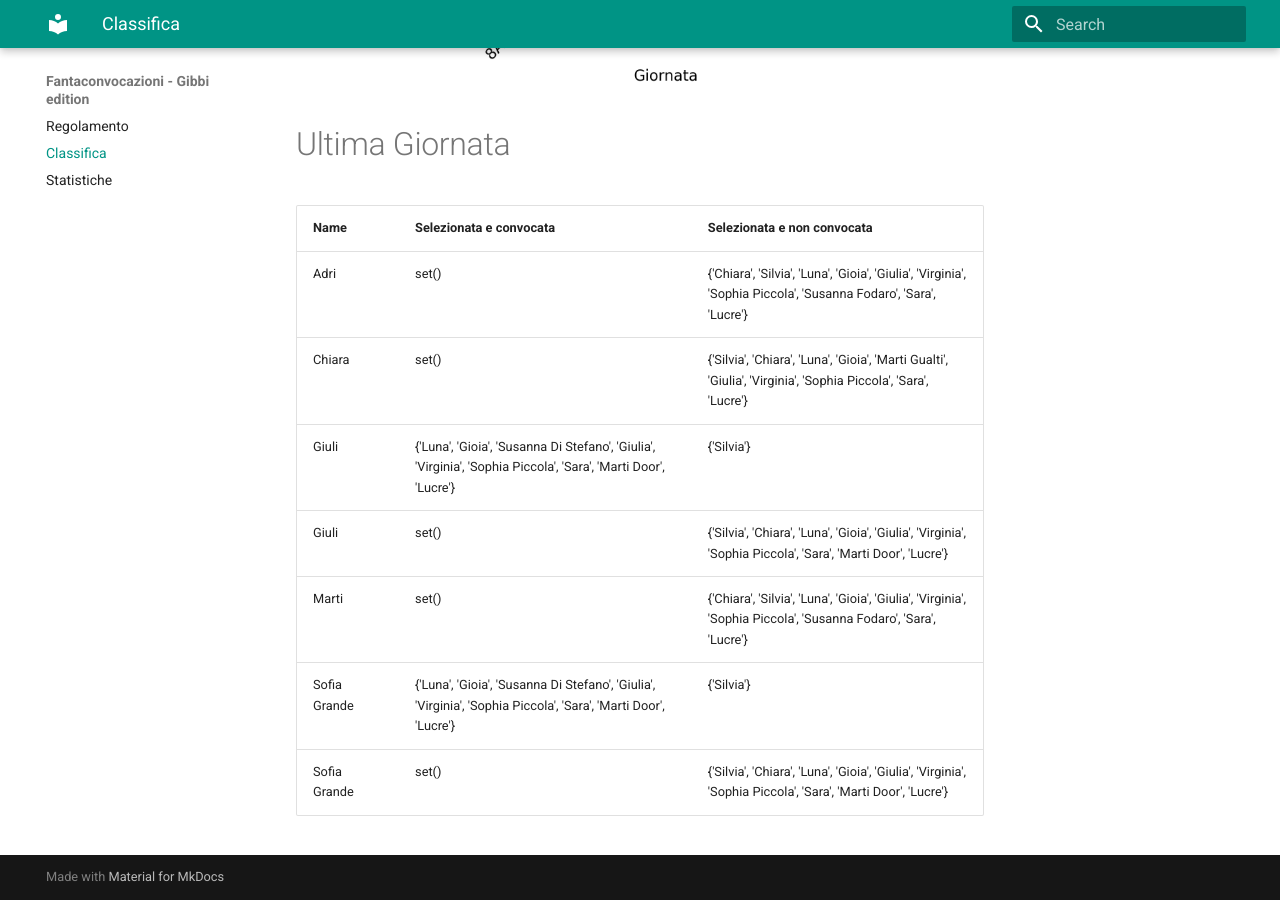
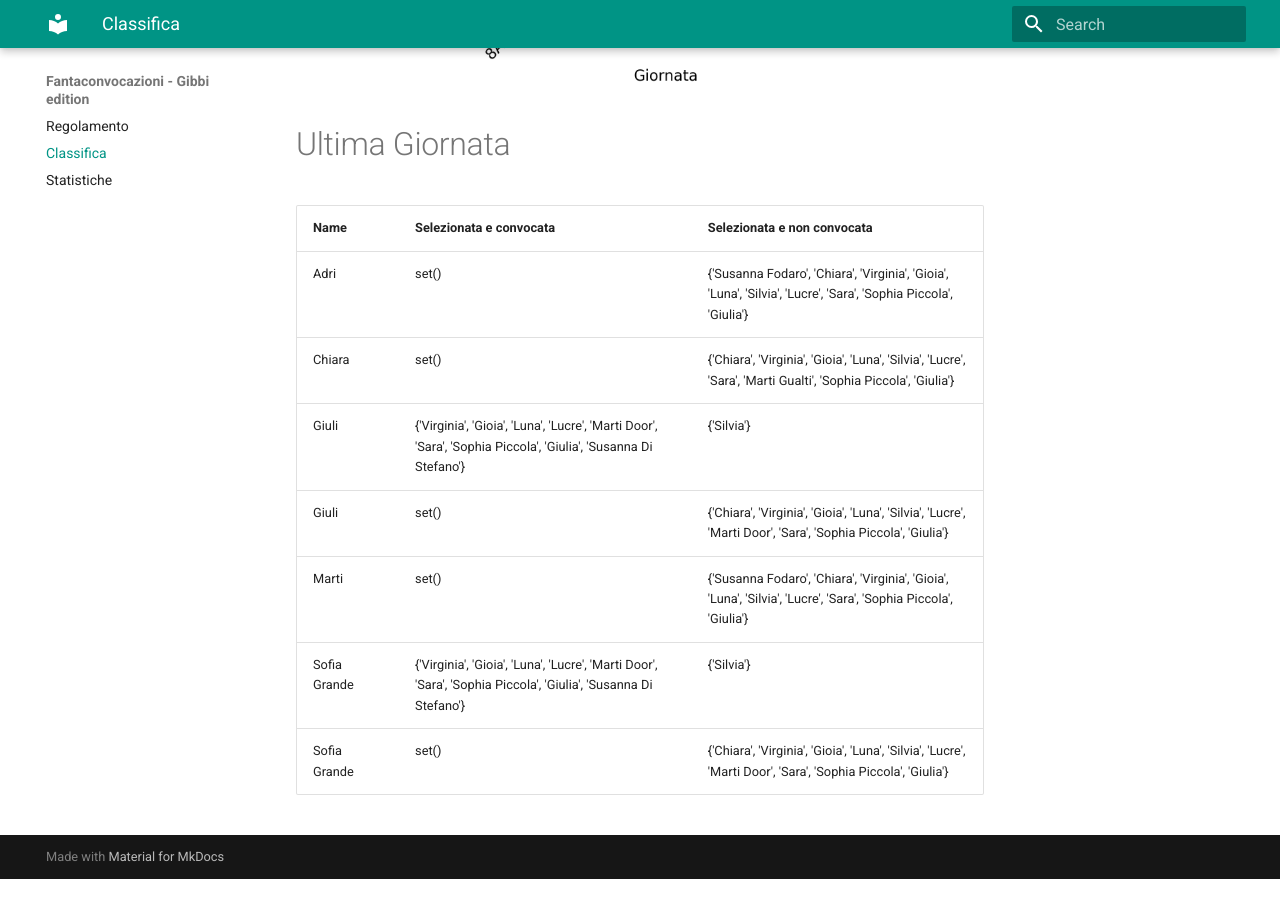
Before and after one commit to martinig94/fantagibbi, an MkDocs documentation site: the page built from docs/Classifica.md, in a window 1280 px wide and 900 px high, scrolled down 1024 px. Built offline with MkDocs 1.6.1 and Material for MkDocs 9.7.7, drawn with Linux system fonts in a browser that asks for light colours; after the commit the page ends 1903 px from its top, so only the background shows below that.

Commit message:
Auto-update from main.py

```diff
--- a/docs/Classifica.md
+++ b/docs/Classifica.md
@@ -18,11 +18,11 @@
 <!-- START_TABLE CORRECT -->
 | Name         | Selezionata e convocata                                                                                        | Selezionata e non convocata                                                                                      |
 |:-------------|:---------------------------------------------------------------------------------------------------------------|:-----------------------------------------------------------------------------------------------------------------|
-| Adri         | set()                                                                                                          | {'Chiara', 'Silvia', 'Luna', 'Gioia', 'Giulia', 'Virginia', 'Sophia Piccola', 'Susanna Fodaro', 'Sara', 'Lucre'} |
-| Chiara       | set()                                                                                                          | {'Silvia', 'Chiara', 'Luna', 'Gioia', 'Marti Gualti', 'Giulia', 'Virginia', 'Sophia Piccola', 'Sara', 'Lucre'}   |
-| Giuli        | {'Luna', 'Gioia', 'Susanna Di Stefano', 'Giulia', 'Virginia', 'Sophia Piccola', 'Sara', 'Marti Door', 'Lucre'} | {'Silvia'}                                                                                                       |
-| Giuli        | set()                                                                                                          | {'Silvia', 'Chiara', 'Luna', 'Gioia', 'Giulia', 'Virginia', 'Sophia Piccola', 'Sara', 'Marti Door', 'Lucre'}     |
-| Marti        | set()                                                                                                          | {'Chiara', 'Silvia', 'Luna', 'Gioia', 'Giulia', 'Virginia', 'Sophia Piccola', 'Susanna Fodaro', 'Sara', 'Lucre'} |
-| Sofia Grande | {'Luna', 'Gioia', 'Susanna Di Stefano', 'Giulia', 'Virginia', 'Sophia Piccola', 'Sara', 'Marti Door', 'Lucre'} | {'Silvia'}                                                                                                       |
-| Sofia Grande | set()                                                                                                          | {'Silvia', 'Chiara', 'Luna', 'Gioia', 'Giulia', 'Virginia', 'Sophia Piccola', 'Sara', 'Marti Door', 'Lucre'}     |
+| Adri         | set()                                                                                                          | {'Susanna Fodaro', 'Chiara', 'Virginia', 'Gioia', 'Luna', 'Silvia', 'Lucre', 'Sara', 'Sophia Piccola', 'Giulia'} |
+| Chiara       | set()                                                                                                          | {'Chiara', 'Virginia', 'Gioia', 'Luna', 'Silvia', 'Lucre', 'Sara', 'Marti Gualti', 'Sophia Piccola', 'Giulia'}   |
+| Giuli        | {'Virginia', 'Gioia', 'Luna', 'Lucre', 'Marti Door', 'Sara', 'Sophia Piccola', 'Giulia', 'Susanna Di Stefano'} | {'Silvia'}                                                                                                       |
+| Giuli        | set()                                                                                                          | {'Chiara', 'Virginia', 'Gioia', 'Luna', 'Silvia', 'Lucre', 'Marti Door', 'Sara', 'Sophia Piccola', 'Giulia'}     |
+| Marti        | set()                                                                                                          | {'Susanna Fodaro', 'Chiara', 'Virginia', 'Gioia', 'Luna', 'Silvia', 'Lucre', 'Sara', 'Sophia Piccola', 'Giulia'} |
+| Sofia Grande | {'Virginia', 'Gioia', 'Luna', 'Lucre', 'Marti Door', 'Sara', 'Sophia Piccola', 'Giulia', 'Susanna Di Stefano'} | {'Silvia'}                                                                                                       |
+| Sofia Grande | set()                                                                                                          | {'Chiara', 'Virginia', 'Gioia', 'Luna', 'Silvia', 'Lucre', 'Marti Door', 'Sara', 'Sophia Piccola', 'Giulia'}     |
 <!-- END_TABLE CORRECT -->
```
